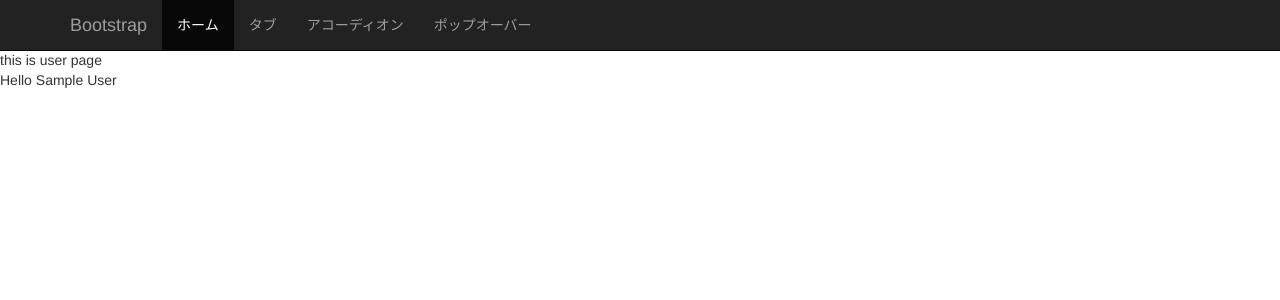
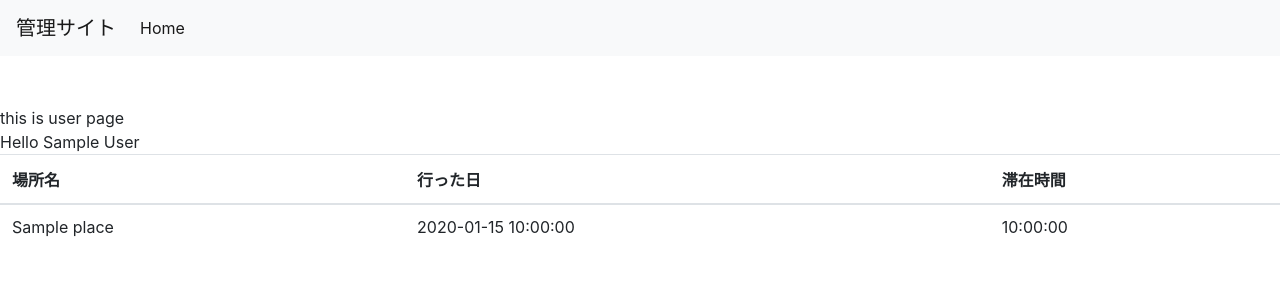
Before and after one commit to marutaku/GPS-recommendations, a Flask app: page /user/ in a window 1280 px wide. Shown: the top 300 px of the page. Run offline with Flask 2, Linux system fonts and the light colour scheme; the visitor is signed in with stand-in values (Sample User, id 1); tables that the repository leaves empty hold one stand-in row (values such as "Sample post"); parts of the project's set-up code (start-up, migrations or seed data) failed here and were passed over; some libraries are stand-ins or nearby versions.

Commit message:
Add history view

```diff
--- a/lib/database/VisitedPlace.py
+++ b/lib/database/VisitedPlace.py
@@ -43,9 +43,14 @@ class VisitedPlaceDB(object):
         db.session.add(visited_place)
         db.session.commit()
 
-    def get_visited_places(self, user_id):
+    def get_visited_places_count(self, user_id):
         visited_place = db.session.query(VisitedPlace, func.count(VisitedPlace.place_id)) \
             .filter(VisitedPlace.user_id == user_id).all()
+        return visited_place
+
+    def get_visited_places(self, user_id):
+        visited_place = db.session.query(VisitedPlace) \
+            .filter(VisitedPlace.user_id == user_id).order_by(VisitedPlace.create_at.desc()).all()
         return visited_place
 
     def get_other_user_places(self, user_id):
--- a/lib/models/CollaborativeFiltering.py
+++ b/lib/models/CollaborativeFiltering.py
@@ -9,7 +9,7 @@ class CollaborativeFilter(object):
         self.user_id = user_id
 
     def _get_visited_items(self):
-        visited_places = self.db.get_visited_places(self.user_id)
+        visited_places = self.db.get_visited_places_count(self.user_id)
         return self._create_place_dictionary(visited_places)
 
     def _get_others_visited_palce(self):
--- a/lib/models/UserModel.py
+++ b/lib/models/UserModel.py
@@ -1,9 +1,11 @@
 from lib.database.User import UserDB
+from lib.database.VisitedPlace import VisitedPlaceDB
 import hashlib
 
 class UserModel(object):
     def __init__(self):
         self.user_db = UserDB()
+        self.visited_db = VisitedPlaceDB()
 
     def login(self, name, password):
         hashed_passoword = self.hash_password(password)
@@ -15,13 +17,20 @@ class UserModel(object):
 
     def create_user(self, username, password):
         hashed_password = self.hash_password(password)
-        if len(self.user_db.get_user_by_name(username)) == 0:
+        is_user = self.user_db.get_user_by_name(username)
+        if len(password) <= 6:
+            raise Exception('パスワードが短すぎます')
+        elif len(is_user) == 0:
             self.user_db.create_user(username, hashed_password)
             return True
-        else:
-            return False
+        elif is_user != 0:
+            raise Exception('ユーザ名はすでに存在しています')
 
     def hash_password(self, password):
         md5 = hashlib.md5()
         md5.update(password.encode('utf-8'))
         return md5.hexdigest()
+
+    def get_all_visited_place(self, user_id):
+        visited_places = self.visited_db.get_visited_places(user_id)
+        return visited_places
--- a/lib/views/UserViews.py
+++ b/lib/views/UserViews.py
@@ -1,6 +1,7 @@
 from flask import Blueprint, render_template, session, redirect, url_for, g
 from lib.views import login_required
 from lib.models.CollaborativeFiltering import CollaborativeFilter
+from lib.models.UserModel import UserModel
 
 user_bp = Blueprint('users', __name__, url_prefix='/user')
 
@@ -8,11 +9,14 @@ user_bp = Blueprint('users', __name__, url_prefix='/user')
 @user_bp.route('/')
 def user_index():
     print(g.user)
-    return render_template('user.html')
+    user_model = UserModel()
+    visited_places = user_model.get_all_visited_place(session['user_id'])
+    return render_template('user.html', visited_place=visited_places)
 
 @login_required
 @user_bp.route('/int:<id>')
 def user_page(id):
+    user_model = UserModel()
     return render_template('user.html')
 
 @user_bp.route('/logout', methods=['GET'])
--- a/template/layout.html
+++ b/template/layout.html
@@ -1,76 +1,38 @@
 <html>
 <head>
     <title>管理サイト</title>
-    <link rel="stylesheet" href="//maxcdn.bootstrapcdn.com/bootstrap/3.2.0/css/bootstrap.min.css">
-    <script src="//ajax.googleapis.com/ajax/libs/jquery/1.11.1/jquery.min.js"></script>
-    <script src="//maxcdn.bootstrapcdn.com/bootstrap/3.2.0/js/bootstrap.min.js"></script>
+    <link rel="stylesheet" href="https://stackpath.bootstrapcdn.com/bootstrap/4.1.3/css/bootstrap.min.css"
+          integrity="sha384-MCw98/SFnGE8fJT3GXwEOngsV7Zt27NXFoaoApmYm81iuXoPkFOJwJ8ERdknLPMO" crossorigin="anonymous">
+    <script src="https://code.jquery.com/jquery-3.3.1.slim.min.js"
+            integrity="sha384-q8i/X+965DzO0rT7abK41JStQIAqVgRVzpbzo5smXKp4YfRvH+8abtTE1Pi6jizo"
+            crossorigin="anonymous"></script>
+    <script src="https://cdnjs.cloudflare.com/ajax/libs/popper.js/1.14.3/umd/popper.min.js"
+            integrity="sha384-ZMP7rVo3mIykV+2+9J3UJ46jBk0WLaUAdn689aCwoqbBJiSnjAK/l8WvCWPIPm49"
+            crossorigin="anonymous"></script>
+    <script src="https://stackpath.bootstrapcdn.com/bootstrap/4.1.3/js/bootstrap.min.js"
+            integrity="sha384-ChfqqxuZUCnJSK3+MXmPNIyE6ZbWh2IMqE241rYiqJxyMiZ6OW/JmZQ5stwEULTy"
+            crossorigin="anonymous"></script>
 </head>
 <body>
 <header>
-    <div class="navbar navbar-inverse navbar-fixed-top" role="navigation">
-        <!-- navbar-inverse で黒系ナビゲーションの指定をしています。-->
-        <!-- navbar-fixed-top でヘッダー固定の指定をしています。-->
-        <div class="container">
-            <div class="navbar-header">
-                <button type="button" class="navbar-toggle collapsed" data-toggle="collapse"
-                        data-target=".navbar-collapse"><span class="sr-only">Toggle navigation</span> <span
-                        class="icon-bar"></span> <span class="icon-bar"></span> <span class="icon-bar"></span></button>
-                <!--button~はウインドウのサイズが780px以下になった時に表示されます。-->
-                <a class="navbar-brand" href="#">Bootstrap</a>
-                <!--こちらにサイト名を入れます。-->
-            </div>
-            <div class="collapse navbar-collapse">
-                <ul class="nav navbar-nav">
-                    <li class="active"><a href="{{url_for('top.index')}}">ホーム</a></li>
-                    <li><a href="#tab">タブ</a></li>
-                    <li><a href="#accordion">アコーディオン</a></li>
-                    <li><a href="#popover">ポップオーバー</a></li>
-                </ul>
-            </div>
-            <!--/.nav-collapse -->
+    <nav class="navbar navbar-expand-lg navbar-light bg-light">
+        <a class="navbar-brand" href="#">管理サイト</a>
+        <button class="navbar-toggler" type="button" data-toggle="collapse" data-target="#navbarSupportedContent"
+                aria-controls="navbarSupportedContent" aria-expanded="false" aria-label="Toggle navigation">
+            <span class="navbar-toggler-icon"></span>
+        </button>
+
+        <div class="collapse navbar-collapse" id="navbarSupportedContent">
+            <ul class="navbar-nav mr-auto">
+                <li class="nav-item active">
+                    <a class="nav-link" href="{{url_for('top.index')}}">Home <span class="sr-only">(current)</span></a>
+                </li>
+            </ul>
         </div>
-    </div>
+    </nav>
 </header>
-<!--<header>-->
-<!--<nav class="navbar navbar-expand-lg navbar-light bg-light">-->
-<!--<a class="navbar-brand" href="#">管理サイト</a>-->
-<!--<button class="navbar-toggler" type="button" data-toggle="collapse" data-target="#navbarSupportedContent"-->
-<!--aria-controls="navbarSupportedContent" aria-expanded="false" aria-label="Toggle navigation">-->
-<!--<span class="navbar-toggler-icon"></span>-->
-<!--</button>-->
-
-<!--<div class="collapse navbar-collapse" id="navbarSupportedContent">-->
-<!--<ul class="navbar-nav mr-auto">-->
-<!--<li class="nav-item active">-->
-<!--<a class="nav-link" href="{{url_for('top.index')}}">Home <span class="sr-only">(current)</span></a>-->
-<!--</li>-->
-<!--<li class="nav-item dropdown">-->
-<!--<a class="nav-link dropdown-toggle" href="#" id="navbarDropdown" role="button"-->
-<!--data-toggle="dropdown" aria-haspopup="true" aria-expanded="false">-->
-<!--Dropdown-->
-<!--</a>-->
-<!--<div class="dropdown-menu" aria-labelledby="navbarDropdown">-->
-<!--<a class="dropdown-item" href="#">Action</a>-->
-<!--<a class="dropdown-item" href="#">Another action</a>-->
-<!--<div class="dropdown-divider"></div>-->
-<!--<a class="dropdown-item" href="#">Something else here</a>-->
-<!--</div>-->
-<!--</li>-->
-<!--{% if session.user_id %}-->
-<!--<li class="nav-item">-->
-<!--<a class="nav-link" href="/user/logout">Logout</a>-->
-<!--</li>-->
-<!--{% else %}-->
-<!--<li class="nav-item">-->
-<!--<a class="nav-link disabled" href="#">Logout</a>-->
-<!--</li>-->
-<!--{% endif %}-->
-<!--</ul>-->
-<!--</div>-->
-<!--</nav>-->
-<!--</header>-->
 <div style="position: relative; top: 50px">
-  {% block body %}{% endblock %}
+    {% block body %}{% endblock %}
 </div>
 
 </body>
--- a/template/user.html
+++ b/template/user.html
@@ -3,5 +3,30 @@
 <div style="margin: auto;">
     <div>this is user page</div>
     <div>Hello {{session.user_name}}</div>
+    <div class="table-responsive">
+        <table class="table table-hover">
+            <thead>
+            <tr>
+                <th>場所名</th>
+                <th>行った日</th>
+                <th>滞在時間</th>
+            </tr>
+            </thead>
+            <tbody>
+                {% for item in visited_place %}
+                <tr>
+                    <td>{{ item.place.place_name }}</td>
+                    <td>{{ item.create_at }}</td>
+                    <td>{{ item.visited_time }}</td>
+                </tr>
+                <!--<tr>-->
+                    <!--<td>{{ item }}</td>-->
+                    <!--<td>{{ item }}</td>-->
+                    <!--<td>{{ item }}</td>-->
+                <!--</tr>-->
+                {% endfor %}
+            </tbody>
+        </table>
+    </div>
 </div>
 {% endblock %}
```
Also changed, not shown: lib/views/TopView.py (+5 -4 lines), 1 other file.
